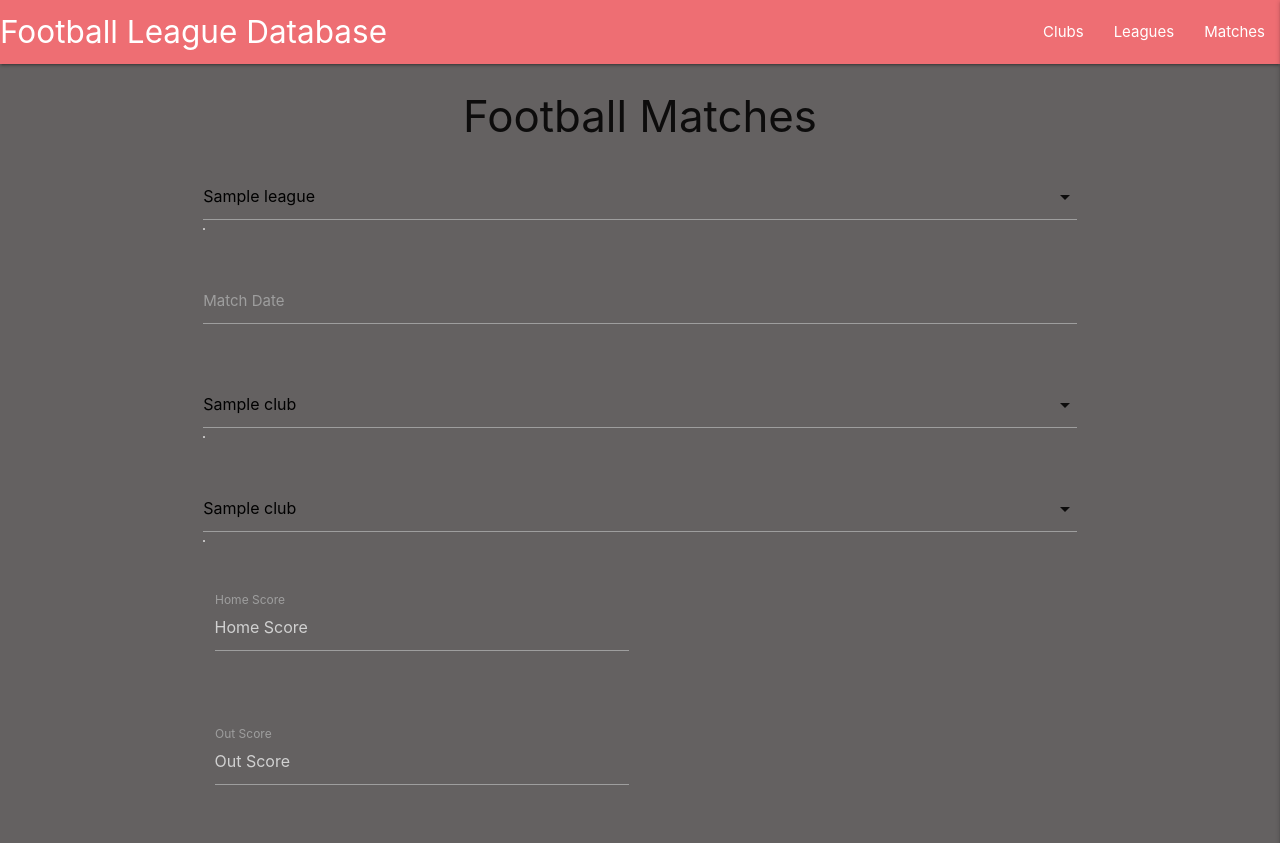
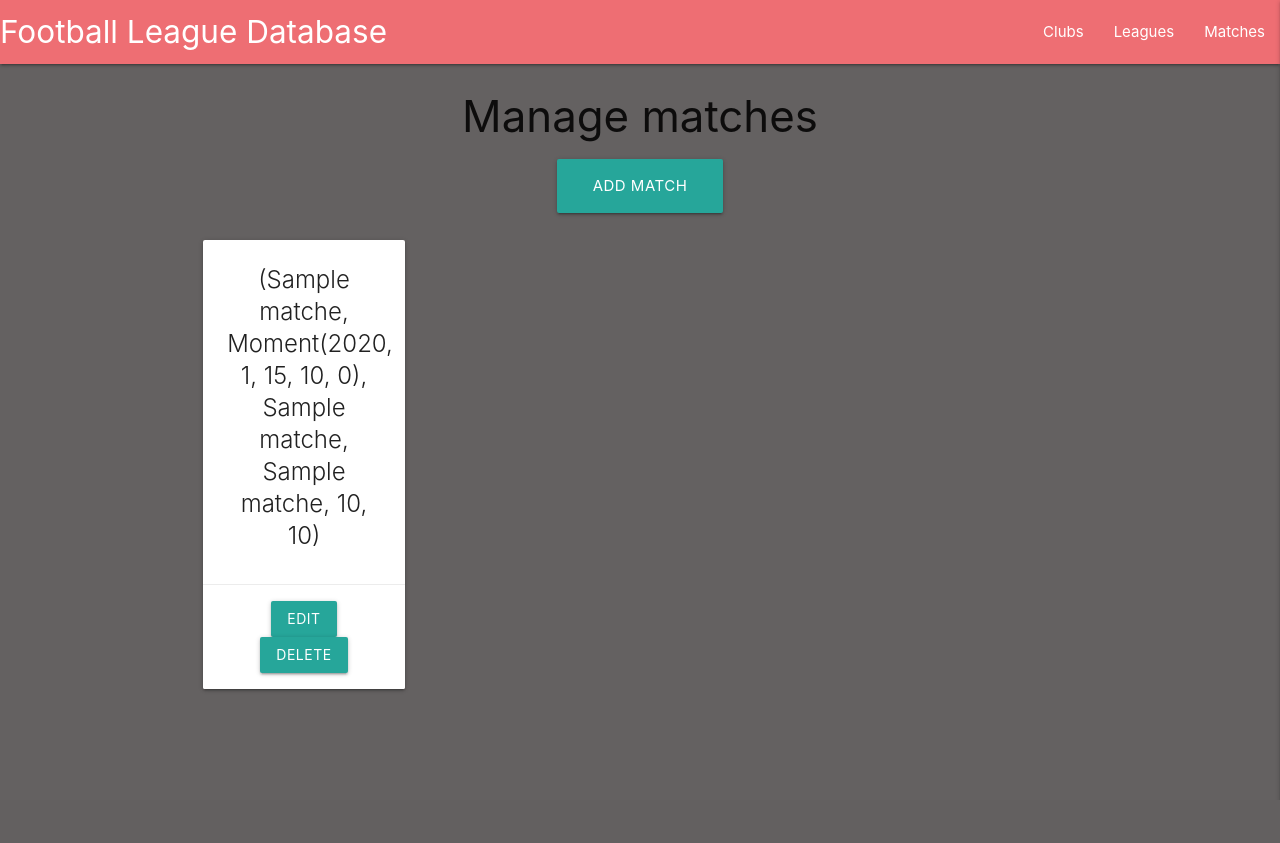
Before and after one commit to Kriz-hub/Football_League_Database, a Flask app: page /get_matches in a window 1280 px wide. After the commit the page ends 691 px from the top, so only its background shows below. Run offline with Flask 2, Linux system fonts and the light colour scheme; a database or web service that is not in the repository returns one stand-in record (values such as "Sample title"); some libraries are stand-ins or nearby versions.

Commit message:
edit matches is not working yet

```diff
--- a/app.py
+++ b/app.py
@@ -102,7 +102,8 @@ def delete_league(league_id):
 def get_matches():
     leagues = list(mongo.db.leagues.find().sort("league_name", 1))
     clubs = list(mongo.db.clubs.find().sort("club_name", 1))
-    return render_template("matches.html", leagues=leagues, clubs=clubs)
+    matches = list(mongo.db.matches.find().sort("league_name", 1))
+    return render_template("matches.html", matches=matches, leagues=leagues, clubs=clubs)
 
 
 @app.route("/add_matches", methods=["GET", "POST"])
@@ -110,7 +111,7 @@ def add_matches():
     if request.method == "POST":
         match = {
             "league_name": request.form.get("league_name"),
-            "match-date": request.form.get("match_date"),
+            "match_date": request.form.get("match_date"),
             "club1_name": request.form.get("club1_name"),
             "club2_name": request.form.get("club2_name"),
             "club1_score": request.form.get("club1_score"),
@@ -125,6 +126,32 @@ def add_matches():
     return render_template("matches_add.html", leagues=leagues, clubs=clubs)
 
 
+@app.route("/edit_match/<match_id>", methods=["GET", "POST"])
+def edit_match(match_id):
+    if request.method == "POST":
+        submit = {
+            "league_name": request.form.get("league_name"),
+            "match_date": request.form.get("match_date"),
+            "club1_name": request.form.get("club1_name"),
+            "club2_name": request.form.get("club2_name"),
+            "club1_score": request.form.get("club1_score"),
+            "club2_score": request.form.get("club2_score")
+        }
+        mongo.db.matchs.update({"_id": ObjectId(match_id)}, submit)
+        flash("match Successfully Updated")
+        return redirect(url_for("get_matchs"))
+
+    match = mongo.db.matches.find_one({"_id": ObjectId(match_id)})
+    return render_template("matches_edit.html", match=match)
+
+
+@app.route("/delete_match/<match_id>")
+def delete_match(match_id):
+    mongo.db.matches.remove({"_id": ObjectId(match_id)})
+    flash("Match Successfully Deleted")
+    return redirect(url_for("get_matches"))
+
+
 if __name__ == "__main__":
     app.run(host=os.environ.get("IP"),
             port=int(os.environ.get("PORT")),
--- a/templates/base.html
+++ b/templates/base.html
@@ -22,7 +22,7 @@
 				<ul class="right hide-on-med-and-down">
           <li><a href="{{ url_for('get_clubs') }}">Clubs</a></li>
           <li><a href="{{ url_for('get_leagues') }}">Leagues</a></li>
-          <li><a href="{{ url_for('add_matches') }}">Matches</a></li>
+          <li><a href="{{ url_for('get_matches') }}">Matches</a></li>
 				</ul>
 			</div>
 		</nav>
--- a/templates/matches.html
+++ b/templates/matches.html
@@ -1,68 +1,31 @@
 {% extends "base.html" %}
 {% block content %}
 
-    <h3 class="center-align">Football Matches</h3>
-
+    <h3 class="center-align">Manage matches</h3>
 
     <div class="row">
-        <div class="input-field col s12">
-            <select id="league_name2" name="league_name" class="validate" required>
-                <option value="" disabled>Choose League</option>
-                {% for league in leagues %}
-                <option value="{{ league.league_name }}" selected>{{ league.league_name }}</option>
-                {% endfor %}
-            </select>
-        </div>
-     </div>
-
-    <!-- due date picker -->
-    <div class="row">
-        <div class="input-field col s12">
-            <input id="" name="due_date" type="text"
-               value="" class="datepicker validate" required>
-            <label for="">Match Date</label>
+        <div class="col s12 center-align">
+            <a href="{{ url_for('add_matches') }}" class="btn-large">
+                Add match <i class="right"></i>
+            </a>
         </div>
     </div>
 
     <div class="row">
-        <div class="input-field col s12">
-            <select id="club_name2" name="club_name" class="validate" required>
-                <option value="" disabled>Choose Club1</option>
-                {% for club in clubs %}
-                <option value="{{ club.club_name }}" selected>{{ club.club_name }}</option>
-                {% endfor %}
-            </select>
-        </div>
-     </div>
-
-     <div class="row">
-        <div class="input-field col s12">
-            <select id="club_name3" name="club_name" class="validate" required>
-                <option value="" disabled>Choose Club2</option>
-                {% for club in clubs %}
-                <option value="{{ club.club_name }}" selected>{{ club.club_name }}</option>
-                {% endfor %}
-            </select>
-        </div>
-     </div>
-
-     <div class="row">
-        <div class="input-field col s12">
-            <div class="input-field col s6">
-                <input placeholder="Home Score" id="club1_score" type="text" class="validate">
-                <label for="club1_score">Home Score</label>
-              </div>
-        </div>
-     </div>
-
-     <div class="row">
-        <div class="input-field col s12">
-            <div class="input-field col s6">
-                <input placeholder="Out Score" id="club1_score" type="text" class="validate">
-                <label for="club1_score">Out Score</label>
-              </div>
-        </div>
-     </div>
-
+        {% for match in matches %}
+            <div class="col s12 m3">
+                <div class="card center-align">
+                    <div class="card-content">
+                        <span class="card-title">{{ match.league_name, match.match_date, match.club1_name,
+                            match.club2_name, match.club1_score, match.club2_score }}</span>
+                    </div>
+                    <div class="card-action">
+                        <a href="#" class="btn">Edit</a>
+                        <a href="{{ url_for('delete_match', match_id=match._id) }}" class="btn">Delete</a>
+                    </div>
+                </div>
+            </div>
+        {% endfor %}
+    </div>
 
 {% endblock %}
```
